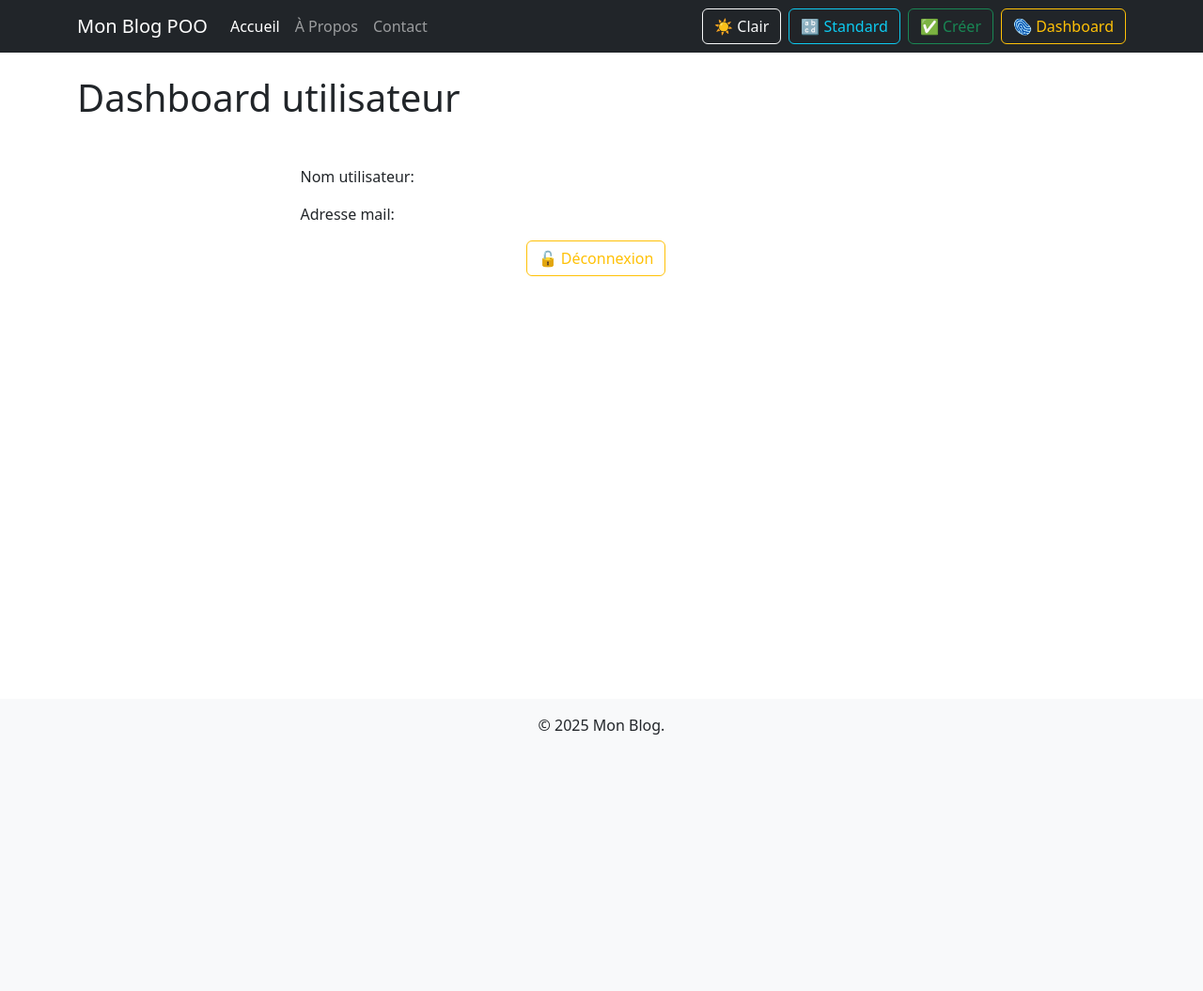
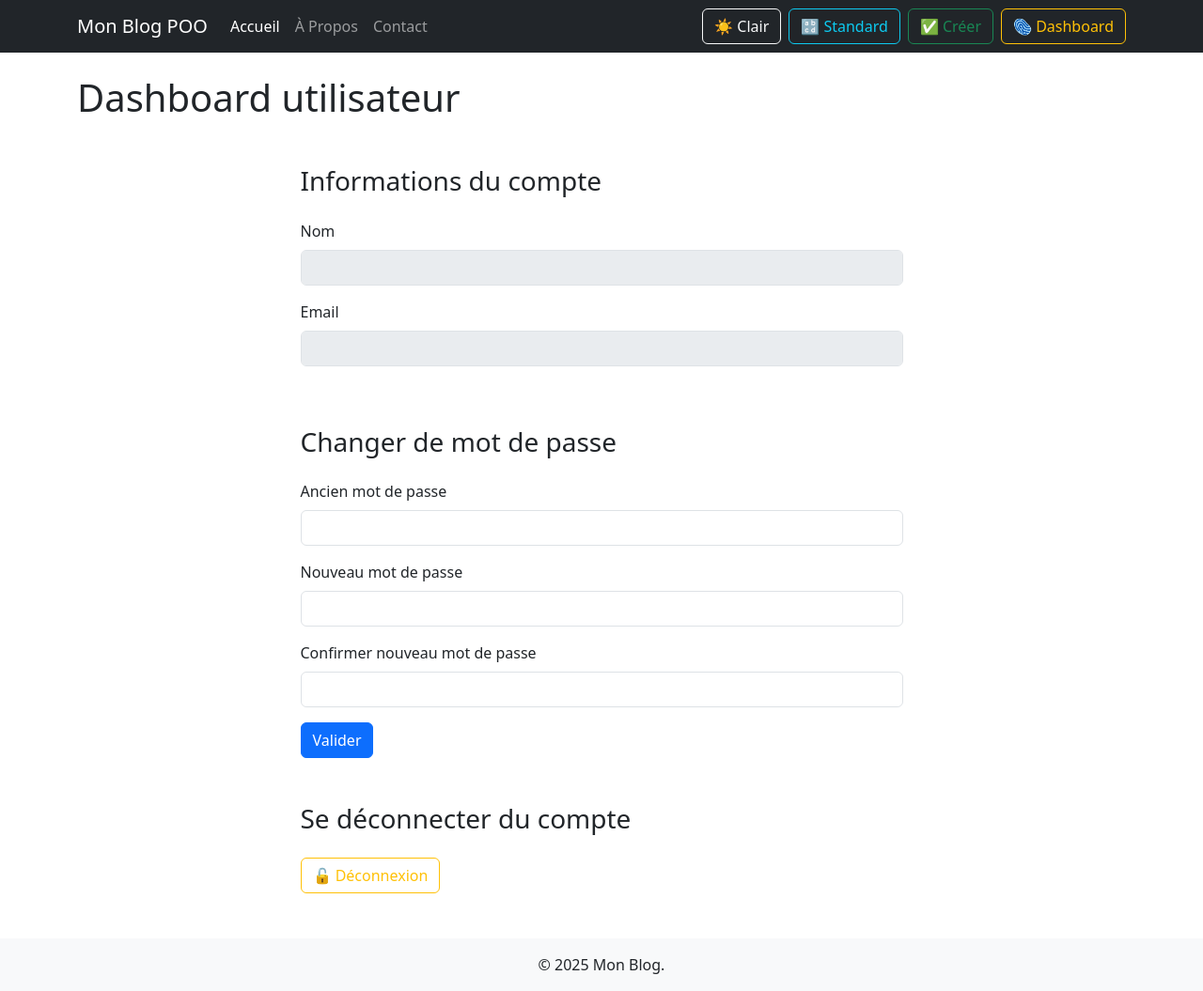
Before and after one commit to Arthurprnt/3A2526-Blog, a PHP site: page /index.php?url=dashboard in a window 1280 px wide. Shown: the whole page at 94% size. Before the commit the page ends 782 px from the top, so only its background shows below. Run offline with PHP 8.4, Linux system fonts and the light colour scheme; some web fonts are replaced.

Commit message:
Modif feature: Modification du dashboard
Préparation à la feature modification de mdp

```diff
--- a/app/Views/dashboard.twig
+++ b/app/Views/dashboard.twig
@@ -13,12 +13,108 @@
 
     <div class="row justify-content-center">
         <div class="col-lg-7">
-            <p><BR>Nom utilisateur: {{ user.nom_utilisateur }}</p>
-            <p>Adresse mail: {{ user.email }}</p>
+            <BR>
+            <h3 class="mb-4">Informations du compte</h3>
+
+            <form action="/3A2526-Blog/dashboard" method="POST" novalidate>
+
+                {# Champ Nom #}
+                <div class="mb-3">
+                    <label for="nom" class="form-label">Nom</label>
+                    <input type="text"
+                            class="form-control {% if errors.nom %}is-invalid{% endif %}"
+                            id="nom"
+                            name="nom"
+                            value="{{ user.nom_utilisateur }}"
+                            required
+                            disabled>
+                    {% if errors.nom %}
+                        <div class="invalid-feedback">{{ errors.nom }}</div>
+                    {% endif %}
                 </div>
 
-        <ul class="navbar-nav mb-2 mb-lg-0 d-flex flex-row gap-2 justify-content-center">
-            <li class="nav-item">
+                {# Champ Email #}
+                <div class="mb-3">
+                    <label for="email" class="form-label">Email</label>
+                    <input type="email"
+                            class="form-control {% if errors.email %}is-invalid{% endif %}"
+                            id="email"
+                            name="email"
+                            value="{{ user.email }}"
+                            required
+                            disabled>
+                    {% if errors.email %}
+                        <div class="invalid-feedback">{{ errors.email }}</div>
+                    {% endif %}
+                </div>
+
+            </form>
+
+            <BR><BR>
+            <h3 class="mb-4">Changer de mot de passe</h3>
+            <form action="/3A2526-Blog/dashboard" method="POST" novalidate>
+
+                {# Champ old Mdp #}
+                <div class="mb-3">
+                    <label for="old_password" class="form-label">Ancien mot de passe</label>
+                    <input type="password"
+                            class="form-control {% if errors.old_password %}is-invalid{% endif %}"
+                            id="old_password"
+                            name="old_password"
+                            value="{{ old_input.old_password|default('') }}"
+                            required>
+                    {% if errors.old_password %}
+                        <div class="invalid-feedback">{{ errors.old_password }}</div>
+                    {% endif %}
+                </div>
+
+                {# Champ new Mdp #}
+                <div class="mb-3">
+                    <label for="new_password" class="form-label">Nouveau mot de passe</label>
+                    <input type="password"
+                            class="form-control {% if errors.new_password %}is-invalid{% endif %}"
+                            id="new_password"
+                            name="new_password"
+                            value="{{ old_input.new_password|default('') }}"
+                            required>
+                    {% if errors.new_password %}
+                        <div class="invalid-feedback">{{ errors.new_password }}</div>
+                    {% endif %}
+                </div>
+
+                {# Champ conf Mdp #}
+                <div class="mb-3">
+                    <label for="conf_password" class="form-label">Confirmer nouveau mot de passe</label>
+                    <input type="password"
+                            class="form-control {% if errors.conf_password %}is-invalid{% endif %}"
+                            id="conf_password"
+                            name="conf_password"
+                            value="{{ old_input.conf_password|default('') }}"
+                            required>
+                    {% if errors.conf_password %}
+                        <div class="invalid-feedback">{{ errors.conf_password }}</div>
+                    {% endif %}
+                </div>
+
+                <button type="submit" class="btn btn-primary">Valider</button>
+
+            </form>
+
+            <div x-show=false>
+                <BR><BR>
+                <h3 class="mb-4">Espace administrateur</h3>
+                <a href="/3A2526-Blog/admin-dashboard" style="text-decoration: none !important;">
+                <button
+                    class="btn btn-outline-primary d-flex align-items-center"
+                    aria-label="Se déconnecter à son compte"
+                >
+                    <span>🔓 Accéder à l'espace</span>
+                </button>
+                </a>
+            </div>
+
+            <BR><BR>
+            <h3 class="mb-4">Se déconnecter du compte</h3>
             <a href="/3A2526-Blog/deconnexion" style="text-decoration: none !important;">
             <button
                 class="btn btn-outline-warning d-flex align-items-center"
@@ -27,7 +123,6 @@
                 <span>🔓 Déconnexion</span>
             </button>
             </a>
-            </li>
-        </ul>
+        </div>
     </div>
 {% endblock %}
```
Lines whose indentation alone changed are shown as unchanged.
